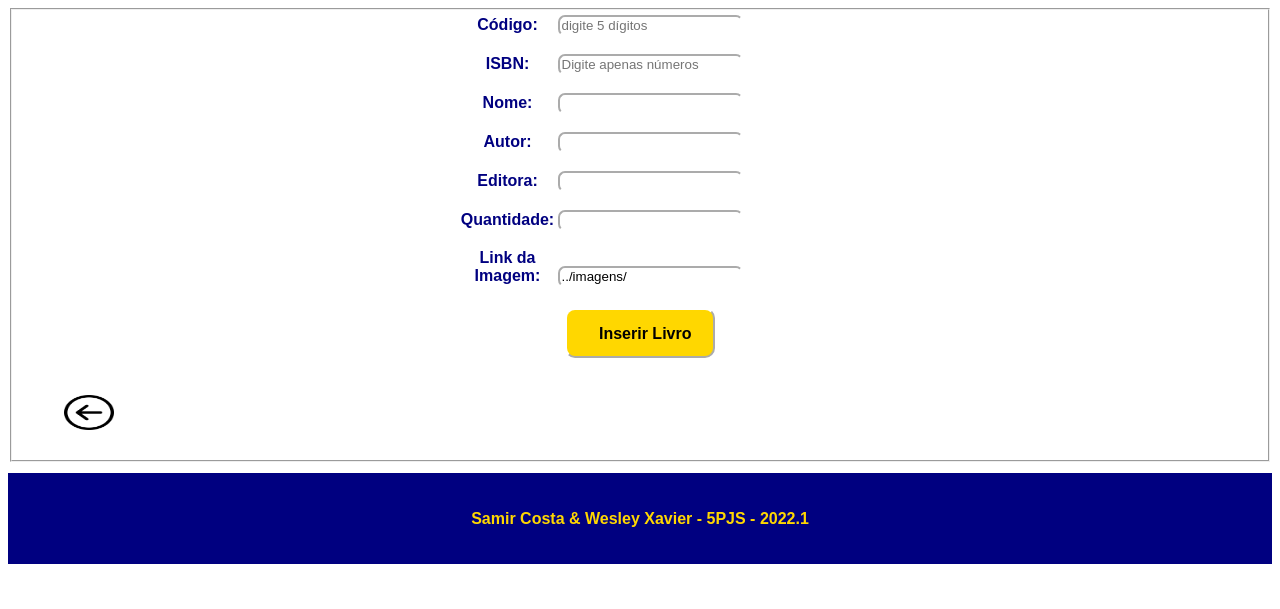
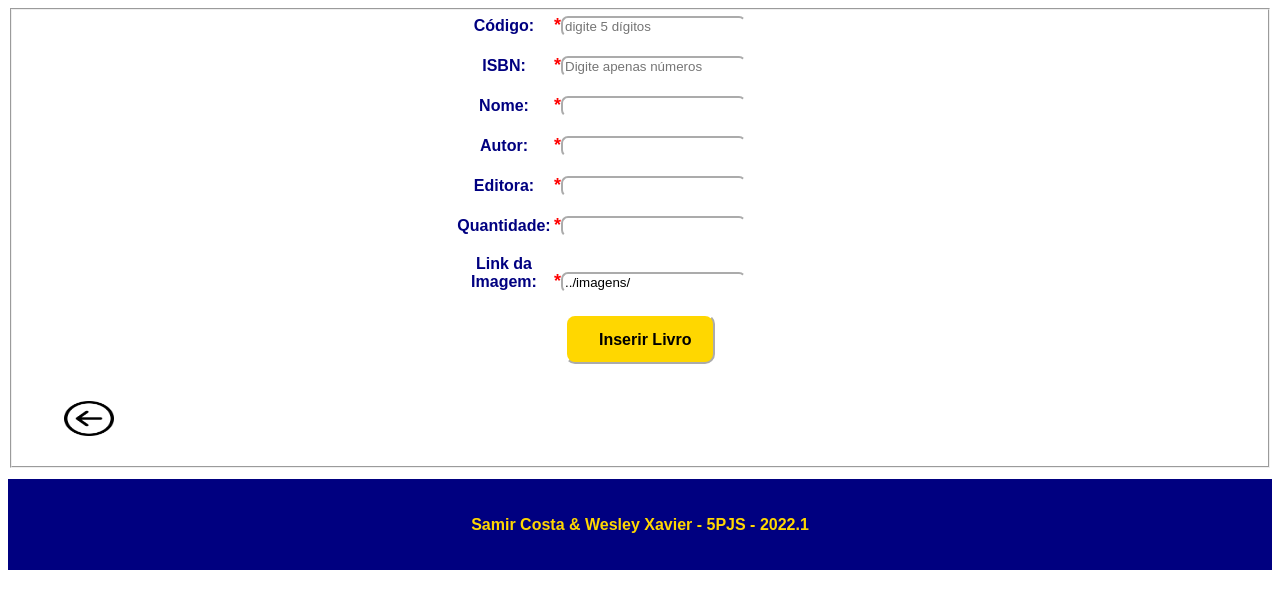
Before and after one commit to samircosta92/4ADS, a PHP site: page /tcpdf/html/INSERIR_LIVRO.html in a window 1280 px wide. Shown: the part 80-689 px from the top of the page. Run offline with PHP 8.4, Linux system fonts and the light colour scheme.

Commit message:
Imagem + correções propostas em aula

```diff
--- a/css/styleCadastro.css
+++ b/css/styleCadastro.css
@@ -99,7 +99,7 @@ table,tr,th,td {
 .classdiv1{
 	float: right;
 	width: 250%;
-	background-color: #FFD700;
+	background-color: white;
 	padding: 100px;
 	border: #000080 solid 1px;
 	margin:auto;
@@ -109,7 +109,7 @@ table,tr,th,td {
 .classdiv2{
 	float: left;
 	width: 250%;
-	background-color: #FFD700;
+	background-color: white;
 	padding: 100px;
 	border: #000080 solid 1px;
 }
--- a/html/ALTERAR_ALUNO.html
+++ b/html/ALTERAR_ALUNO.html
@@ -15,18 +15,18 @@
 <form action="" method="post" name="aluno" id="formAluno">
     <fieldset class="fieldclass" name="id">
         <legend>Informe a matricula do aluno a ser alterado:</legend><br>
-        <label>Matrícula:</label><input onchange="buscaAluno(this.value)" type="number"  name="mat1" id="mat1"><br><br>
+        <label>Matrícula:</label><span style="color: red;font-size: large">*</span><input onchange="buscaAluno(this.value)" type="number"  name="mat1" id="mat1"><br><br>
     </fieldset>
     <p style="color:#000080;font-weight: bold"id="resposta"></p>
     <fieldset class="fieldclass" name="identificação">
         <legend>Dados do Aluno</legend><br>
-        <label>Matricula:</label><input type="number"  name="mat" id="mat"><br><br>
+        <label>Matricula:</label><input type="number"  name="mat" id="mat" disabled="disabled"><br><br>
         <label>Nome:</label><input type="text" name="nome" id="nome"><br><br>
         <label>Email:</label><input type="text" name="email" id="email"><br><br>
         <label>Telefone:</label><input type="text" name="telefone" id="telefone"><br><br>
         <label>Curso:</label><input type="text" name="curso" id="curso"><br><br>
         <label>Data de nascimento:</label><input type="text" name="datanasc" id="datanasc"><br><br>
-        <label>Link:</label><input type="text" name="link" id="link"><br><br>
+        <label>Link:</label><input type="text" name="link" id="link" disabled="disabled"><br><br>
         <input class="inputcolor" type="button" name="op" value="Alterar" onclick="enviaForm8()">
     </fieldset>
 </form>
--- a/html/BUSCAR_ALUNO.html
+++ b/html/BUSCAR_ALUNO.html
@@ -25,7 +25,7 @@
 <form action="" method="post" name="Aluno" id="formAluno">
     <fieldset class="fieldclass" name="identificação">
         <legend>Buscar Aluno</legend><br>
-        <label>Matricula:</label><input type="number"  name="cod" id="cod"><br><br>
+        <label>Matricula:</label><span style="color: red;font-size: large">*</span><input type="number"  name="cod" id="cod"><br><br>
         <table id="table">
             <tr>
                 <th>Matricula</th>
@@ -37,7 +37,9 @@
                 <th>Link</th>
             </tr>
         </table>
-        <figure id="fig"></figure>
+        <figure id="fig">
+            <img id="img" width="0" height="0"/>
+        </figure>
     </fieldset>
     <input class="inputcolor" type="button" name="op" value="Buscar Aluno" onclick="enviaForm7()"><br>
     <span style="color:#000080;font-weight: bold" id="resposta"></span>
--- a/html/BUSCAR_LIVRO.html
+++ b/html/BUSCAR_LIVRO.html
@@ -25,7 +25,7 @@
   <form action="" method="post" name="Livro" id="formLivro">
     <fieldset class="fieldclass" name="identificação">
       <legend>Buscar Livro</legend><br>
-      <label>Código:</label><input type="number"  name="cod" id="cod"><br><br>
+      <label>Código:</label><span style="color: red;font-size: large">*</span><input type="number"  name="cod" id="cod"><br><br>
       <table id="table">
         <tr>
           <th>Código</th>
@@ -37,7 +37,9 @@
           <th>Link da Imagem</th>
         </tr>
       </table>
-      <figure id="fig"></figure>
+      <figure id="fig">
+        <img id="img" width="0" height="0"/>
+      </figure>
     </fieldset>
     <input class="inputcolor" type="button" name="op" value="Buscar Livro" onclick="enviaForm4()"><br>
     <span style="color:#000080;font-weight: bold" id="resposta"></span>
--- a/html/EMPRESTIMO.html
+++ b/html/EMPRESTIMO.html
@@ -19,7 +19,7 @@
         <form action="" method="post" name="aluno" id="formAluno">
             <fieldset class="fieldclass">
                 <legend>Informe a matricula do aluno:</legend><br>
-                <label>Matrícula:</label><input onchange="buscaAluno2(this.value)" type="number"  name="mat" id="mat"><br><br>
+                <label>Matrícula:</label><span style="color: red;font-size: large">*</span><input onchange="buscaAluno2(this.value)" type="number"  name="mat" id="mat"><br><br>
             </fieldset>
             <p style="color:#000080;font-weight: bold"id="resposta1"></p>
             <fieldset class="fieldclass">
@@ -35,7 +35,7 @@
         <form action="" method="post" name="aluno" id="formLivro">
             <fieldset class="fieldclass">
                 <legend>Informe o codigo do livro:</legend><br>
-                <label>Codigo:</label><input onchange="buscadados2(this.value)" type="number"  name="cod" id="cod"><br><br>
+                <label>Codigo:</label><span style="color: red;font-size: large">*</span><input onchange="buscadados2(this.value)" type="number"  name="cod" id="cod"><br><br>
             </fieldset>
 
             <p style="color:#000080;font-weight: bold"id="resposta2"></p></section>
--- a/html/EXCLUIR_ALUNO.html
+++ b/html/EXCLUIR_ALUNO.html
@@ -26,7 +26,7 @@
 </header>
 <form action="../php/CONFIRMA_EXCLUSÃO_ALUNO.php" method="post" name="Aluno" id="formAluno">
   <fieldset class="fieldclass" name="identificação">
-    <label>Matricula:</label><input onchange="enviaForm6()" type="number"  name="cod" id="mat"><br><br>
+    <label>Matricula:</label><span style="color: red;font-size: large">*</span><input onchange="enviaForm6()" type="number"  name="cod" id="mat"><br><br>
 
     <table id="table">
       <tr>
--- a/html/EXCLUIR_LIVRO.html
+++ b/html/EXCLUIR_LIVRO.html
@@ -26,7 +26,7 @@
     </header>
     <form action="../php/CONFIRMA_EXCLUSÃO.php" method="post" name="livro" id="formLivro">
         <fieldset class="fieldclass" name="identificação">
-            <label>Código:</label><input onchange="enviaForm2()" type="number"  name="cod" id="cod"><br><br>
+            <label>Código:</label><span style="color: red;font-size: large">*</span><input onchange="enviaForm2()" type="number"  name="cod" id="cod"><br><br>
 
         <table id="table">
             <tr>
--- a/html/INSERIR_LIVRO.html
+++ b/html/INSERIR_LIVRO.html
@@ -15,13 +15,13 @@
 
     <form class="fieldclass" action="" method="post" name="livro" id="formLivro" >
         <fieldset  name="identificação" >
-            <label>Código:</label><input placeholder="digite 5 dígitos" type="number"  name="cod" onchange="completalink()" id="cod" placeholder="Digite 5 digitos" ><br><br>
-            <label>ISBN:</label><input type="text" name="isbn" id="isbn" placeholder="Digite apenas números"><br><br>
-            <label>Nome:</label><input type="text" name="nome" id="nome"><br><br>
-            <label>Autor:</label><input type="text" name="autor" id="autor"><br><br>
-            <label>Editora:</label><input type="text" name="editora" id="editora"><br><br>
-            <label>Quantidade:</label><input type="number"  name="qtd" id="qtd"><br><br>
-            <label>Link da Imagem:</label><input type="text" name="img" value="../imagens/" id="img"><br><br>
+            <label>Código:</label><span style="color: red;font-size: large">*</span><input placeholder="digite 5 dígitos" type="number"  name="cod" onchange="completalink()" id="cod" placeholder="Digite 5 digitos" ><br><br>
+            <label>ISBN:</label><span style="color: red;font-size: large">*</span><input type="text" name="isbn" id="isbn" placeholder="Digite apenas números"><br><br>
+            <label>Nome:</label><span style="color: red;font-size: large">*</span><input type="text" name="nome" id="nome"><br><br>
+            <label>Autor:</label><span style="color: red;font-size: large">*</span><input type="text" name="autor" id="autor"><br><br>
+            <label>Editora:</label><span style="color: red;font-size: large">*</span><input type="text" name="editora" id="editora"><br><br>
+            <label>Quantidade:</label><span style="color: red;font-size: large">*</span><input type="number"  name="qtd" id="qtd"><br><br>
+            <label>Link da Imagem:</label><span style="color: red;font-size: large">*</span><input type="text" name="img" value="../imagens/" id="img"><br><br>
             <input class="inputcolor" type="button" name="op" value="Inserir Livro" onclick="enviaForm()"><br><br>
             <figure style="text-align:left">
                 <a href="CRUD_ACERVO.html"><img src="../imagens/voltar.png" width="50px" height="35px"></a>
--- a/js/funcoes.js
+++ b/js/funcoes.js
@@ -54,7 +54,7 @@ function completalink2()
     }else{
         document.getElementById("resposta").innerHTML = "";
         document.querySelector('input[name= img]').value= "";
-        document.querySelector('input[name= img]').value+= "imagens/" + document.getElementById("mat").value +".jpg";
+        document.querySelector('input[name= img]').value+= "../imagens/" + document.getElementById("mat").value +".jpg";
     }
 }
 
@@ -66,7 +66,7 @@ function completalink()
     }else{
         document.getElementById("resposta").innerHTML = "";
         document.querySelector('input[name= img]').value= "";
-        document.querySelector('input[name= img]').value+= "imagens/" + document.getElementById("cod").value +".jpg";
+        document.querySelector('input[name= img]').value+= "../imagens/" + document.getElementById("cod").value +".jpg";
     }
 }
 
@@ -434,9 +434,11 @@ function enviaForm4() {
                     table.appendChild(linha);
 
                     var fig = document.getElementById("fig");
-                    var img = document.createElement('img');
-                    img.width = '640px';
-                    img.height='360px';
+                    var img = document.getElementById("img");
+
+
+                    img.width = "150";
+                    img.height = "250";
                     img.src= result[6];
                     fig.appendChild(img);
 
@@ -724,9 +726,10 @@ function enviaForm7() {
                     table.appendChild(linha);
 
                     var fig = document.getElementById("fig");
-                    var img = document.createElement('img');
-                    img.width = '640px';
-                    img.height='360px';
+                    var img = document.getElementById("img");
+
+                    img.width = "150";
+                    img.height = "250";
                     img.src= result[6];
                     fig.appendChild(img);
 
```
Also changed, not shown: html/ALTERAR_LIVRO.html (+4 -4 lines), html/INSERIR_ALUNO.html (+7 -7 lines), imagens/12345.jpg.
